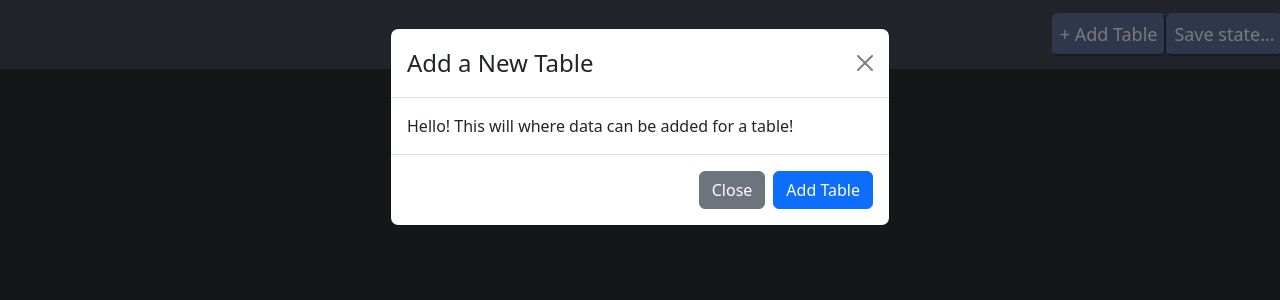
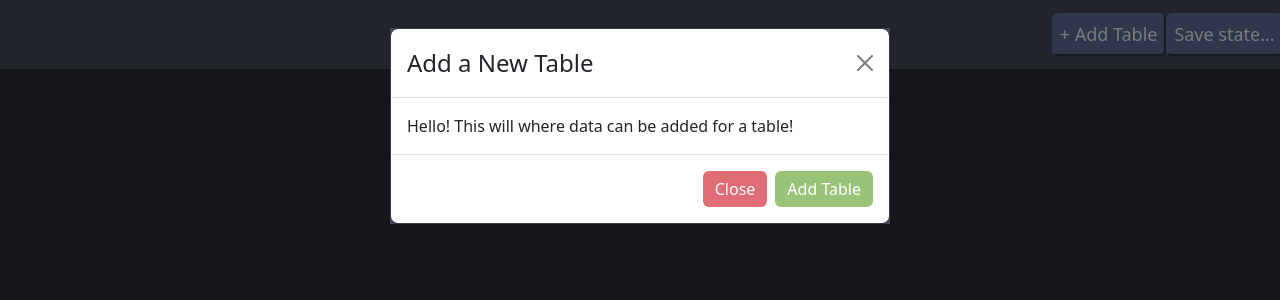
Before and after one commit to RobertObrochta/SQLCodeGenerator, a React (Create React App) app: page / in a window 1280 px wide. Both pictures are taken after a click on the button "+ Add Table". Shown: the top 300 px of the page. Built offline with nearby package versions, Linux system fonts and the light colour scheme.

Commit message:
custom modal button colors

```diff
--- a/src/Components/AddTableModal.js
+++ b/src/Components/AddTableModal.js
@@ -3,20 +3,22 @@ import React from "react";
 import Button from 'react-bootstrap/Button';
 import Modal from 'react-bootstrap/Modal';
 
+import './Stylesheets/AddTableModal.css';
+
 
 function AddTableModal(props){
 
     return(
-        <Modal  {...props}>
+        <Modal  {...props} dialogClassName="custom-modal">
             <Modal.Header closeButton>
                 <Modal.Title>Add a New Table</Modal.Title>
             </Modal.Header>
             <Modal.Body>Hello! This will where data can be added for a table!</Modal.Body>
             <Modal.Footer>
-                <Button variant="secondary" onClick={props.onHide}>
+                <Button variant="secondary" className="cancel-btn" onClick={props.onHide}>
                     Close
                 </Button>
-                <Button variant="primary" onClick={props.onSubmit}>
+                <Button variant="primary" className="submit-btn" onClick={props.onSubmit}>
                     Add Table
                 </Button>
             </Modal.Footer>
--- /dev/null
+++ b/src/Components/Stylesheets/AddTableModal.css
@@ -0,0 +1,24 @@
+.submit-btn {
+    background-color: #98C379 !important;
+    border: #98C379 !important;
+}
+
+.submit-btn:hover {
+    background-color: #98C379 !important;
+    border: #98C379 !important;
+}
+
+.cancel-btn {
+    background-color: #E06C75 !important;
+    border: #E06C75 !important;
+}
+
+.cancel-btn:hover {
+    background-color: #E06C75 !important;
+    border: #E06C75 !important;
+}
+
+.custom-modal {
+    background-color: #424856 !important;
+
+}
```
